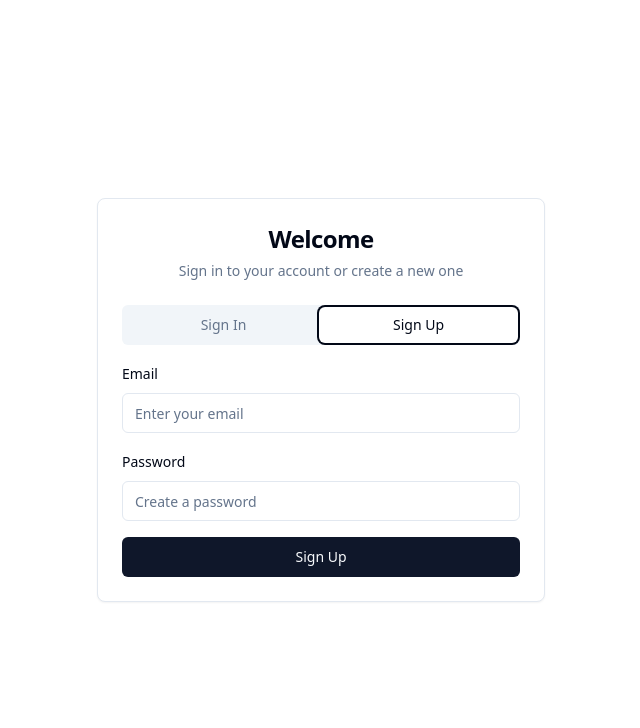
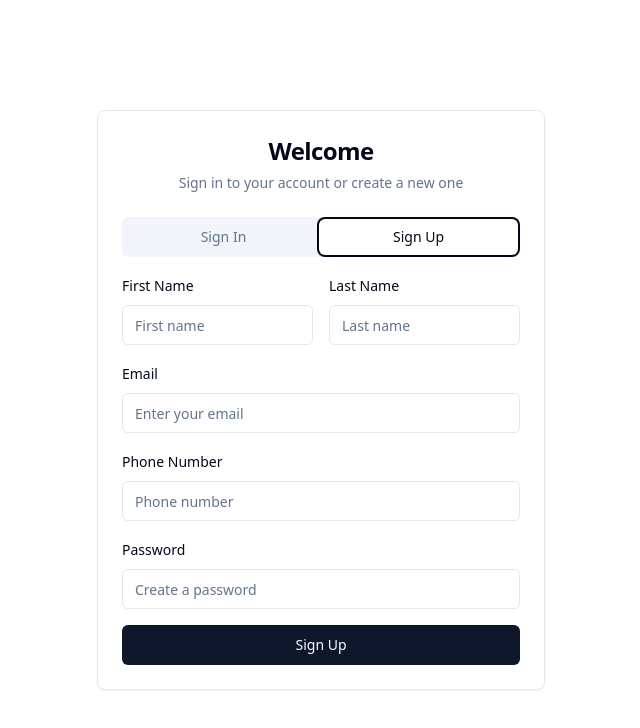
Before and after one commit to sandip-bhujel/flow-sign-in, a React (Vite) app: page /auth in a window 1280 px wide. Both pictures are taken after a click on the tab "Sign Up". Shown: the top 728 px of the page, without its empty margins (319-959 px from the left). Built offline with nearby package versions, Linux system fonts and the light colour scheme.

Commit message:
Fix UI
Fix UI for authentication page.

```diff
--- a/src/pages/Auth.tsx
+++ b/src/pages/Auth.tsx
@@ -12,6 +12,9 @@ import type { User, Session } from '@supabase/supabase-js';
 const Auth = () => {
   const [email, setEmail] = useState("");
   const [password, setPassword] = useState("");
+  const [firstName, setFirstName] = useState("");
+  const [lastName, setLastName] = useState("");
+  const [phoneNumber, setPhoneNumber] = useState("");
   const [loading, setLoading] = useState(false);
   const [user, setUser] = useState<User | null>(null);
   const [session, setSession] = useState<Session | null>(null);
@@ -165,6 +168,30 @@ const Auth = () => {
 
             <TabsContent value="signup" className="space-y-4">
               <form onSubmit={handleSignUp} className="space-y-4">
+                <div className="grid grid-cols-2 gap-4">
+                  <div className="space-y-2">
+                    <Label htmlFor="signup-firstname">First Name</Label>
+                    <Input
+                      id="signup-firstname"
+                      type="text"
+                      placeholder="First name"
+                      value={firstName}
+                      onChange={(e) => setFirstName(e.target.value)}
+                      required
+                    />
+                  </div>
+                  <div className="space-y-2">
+                    <Label htmlFor="signup-lastname">Last Name</Label>
+                    <Input
+                      id="signup-lastname"
+                      type="text"
+                      placeholder="Last name"
+                      value={lastName}
+                      onChange={(e) => setLastName(e.target.value)}
+                      required
+                    />
+                  </div>
+                </div>
                 <div className="space-y-2">
                   <Label htmlFor="signup-email">Email</Label>
                   <Input
@@ -174,6 +201,16 @@ const Auth = () => {
                     value={email}
                     onChange={(e) => setEmail(e.target.value)}
                     required
+                  />
+                </div>
+                <div className="space-y-2">
+                  <Label htmlFor="signup-phone">Phone Number</Label>
+                  <Input
+                    id="signup-phone"
+                    type="tel"
+                    placeholder="Phone number"
+                    value={phoneNumber}
+                    onChange={(e) => setPhoneNumber(e.target.value)}
                   />
                 </div>
                 <div className="space-y-2">
```
